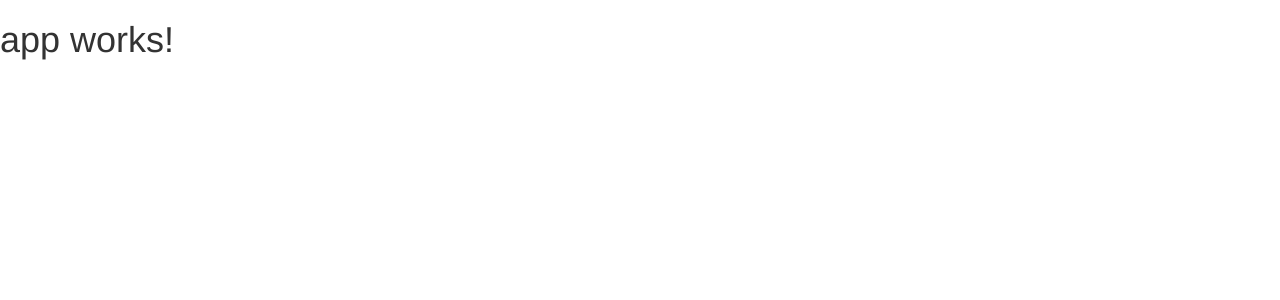
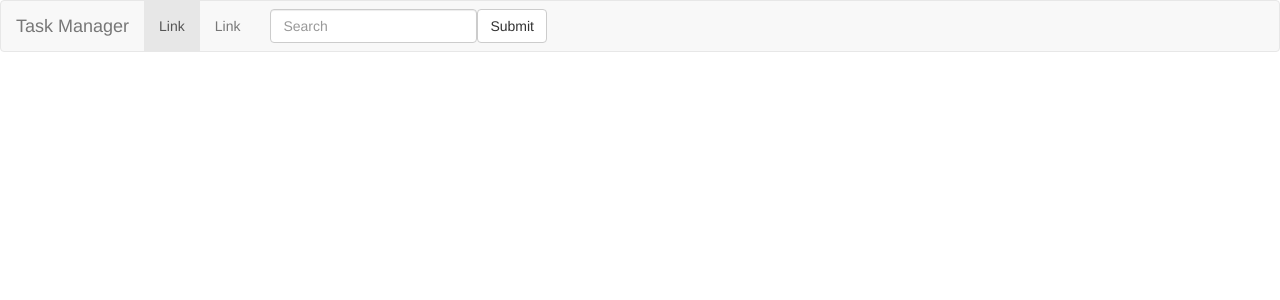
Before and after one commit to Lyoh/taskmanager-frontend, an Angular app: page / in a window 1280 px wide. Shown: the top 300 px of the page. Built offline with nearby package versions, Linux system fonts and the light colour scheme.

Commit message:
Adding navbar component

```diff
--- a/src/app/app.component.html
+++ b/src/app/app.component.html
@@ -1,3 +1 @@
-<h1>
-  {{title}}
-</h1>
+<navbar></navbar>
--- a/src/app/app.module.ts
+++ b/src/app/app.module.ts
@@ -4,10 +4,12 @@
 import { HttpModule } from '@angular/http';
 
 import { AppComponent } from './app.component';
+import { NavbarComponent  } from "./navbar/navbar.component";
 
 @NgModule({
   declarations: [
-    AppComponent
+    AppComponent,
+    NavbarComponent
   ],
   imports: [
     BrowserModule,
--- /dev/null
+++ b/src/app/navbar/navbar.component.html
@@ -0,0 +1,28 @@
+<nav class="navbar navbar-default">
+  <div class="container-fluid">
+    <!-- Brand and toggle get grouped for better mobile display -->
+    <div class="navbar-header">
+      <button type="button" class="navbar-toggle collapsed" data-toggle="collapse" data-target="#bs-example-navbar-collapse-1" aria-expanded="false">
+        <span class="sr-only">Toggle navigation</span>
+        <span class="icon-bar"></span>
+        <span class="icon-bar"></span>
+        <span class="icon-bar"></span>
+      </button>
+      <a class="navbar-brand" href="#">Task Manager</a>
+    </div>
+
+    <!-- Collect the nav links, forms, and other content for toggling -->
+    <div class="collapse navbar-collapse" id="bs-example-navbar-collapse-1">
+      <ul class="nav navbar-nav">
+        <li class="active"><a href="#">Link <span class="sr-only">(current)</span></a></li>
+        <li><a href="#">Link</a></li>
+      </ul>
+      <form class="navbar-form navbar-left">
+        <div class="form-group">
+          <input type="text" class="form-control" placeholder="Search">
+        </div>
+        <button type="submit" class="btn btn-default">Submit</button>
+      </form>
+    </div><!-- /.navbar-collapse -->
+  </div><!-- /.container-fluid -->
+</nav>
```
Also changed, not shown: src/app/navbar/navbar.component.ts (added, +7 -0 lines).
